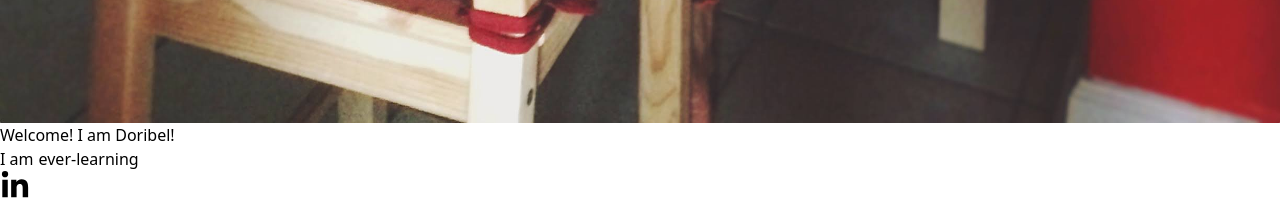
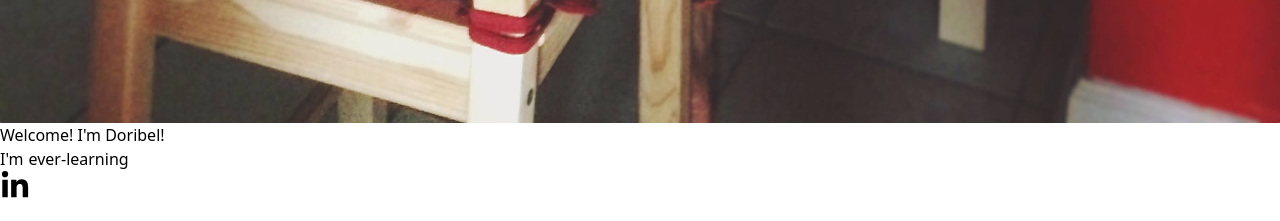
Before and after one commit to dterceroparker/doribel-react-portfolio, a React (Vite) app: page / in a window 1280 px wide. Shown: the part 1600-1821 px from the top of the page. Built offline with nearby package versions, Linux system fonts and the light colour scheme.

Commit message:
update landing h2 text

```diff
--- a/src/index.css
+++ b/src/index.css
@@ -11,9 +11,9 @@ body {
 }
 
 .dark-mode {
-  @apply bg-gray-800 text-black; /* Dark mode styles */
+  @apply bg-gray-800 text-black;
 }
 
 .light-mode {
-  @apply bg-blue-800 text-yellow-900; /* Light mode styles */
+  @apply bg-blue-800 text-yellow-900;
 }
--- a/src/pages/Landing.jsx
+++ b/src/pages/Landing.jsx
@@ -10,11 +10,11 @@ function Landing() {
       <div className='w-full h-screen absolute top-0 left-0 bg-white/40'>
         <div className='max-w-[700px] m-auto h-full w-full flex flex-col justify-center lg:items-start items-center'>
           <h1
-            className='flex text-center sm:text-5xl text-4xl font-bold text-gray-800'>Welcome! I am Doribel!
+            className='flex text-center sm:text-5xl text-4xl font-bold text-gray-800'>Welcome! I'm Doribel!
           </h1>
           <h2
             className='flex text-center sm:text-3xl text-2xl pt-4 py-4 text-gray-800'>
-            I am
+            I'm
             <TypeAnimation
               sequence={[
                 'a bilingual software engineering aspirant.',
```
